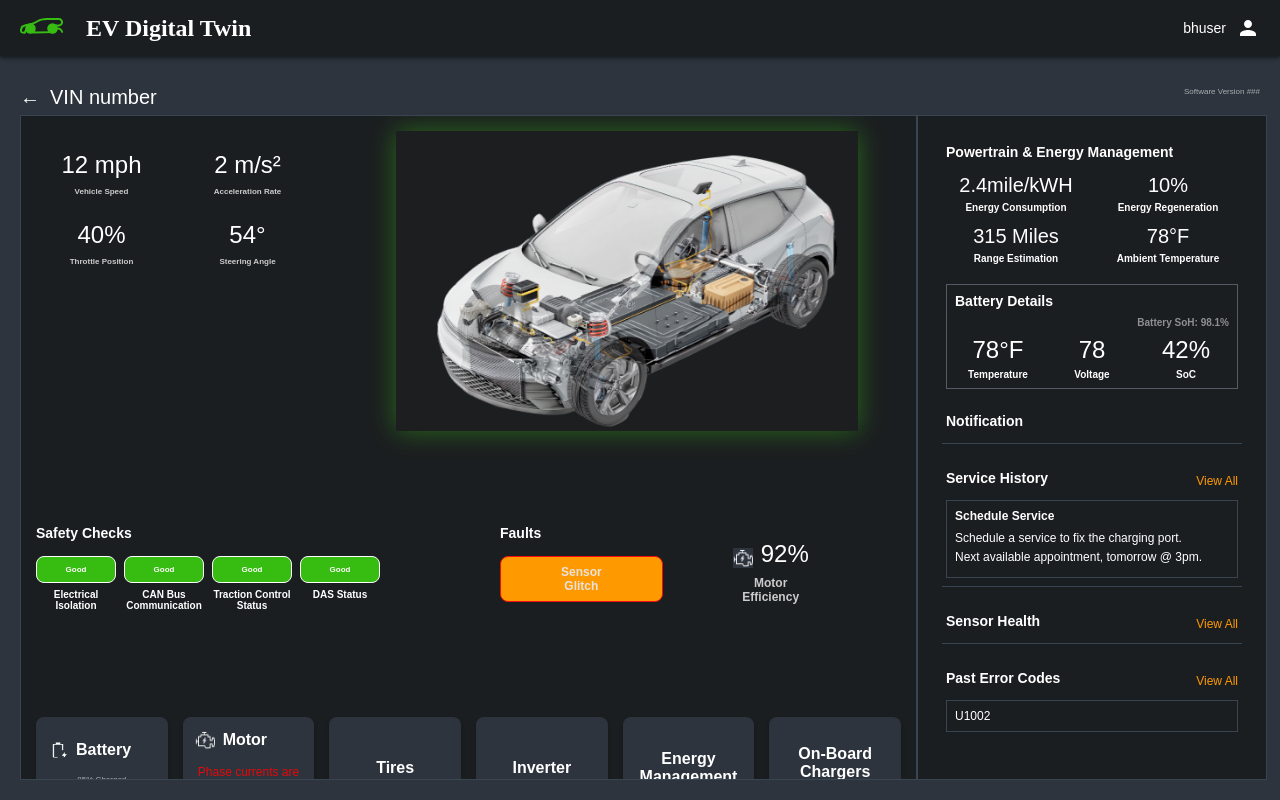
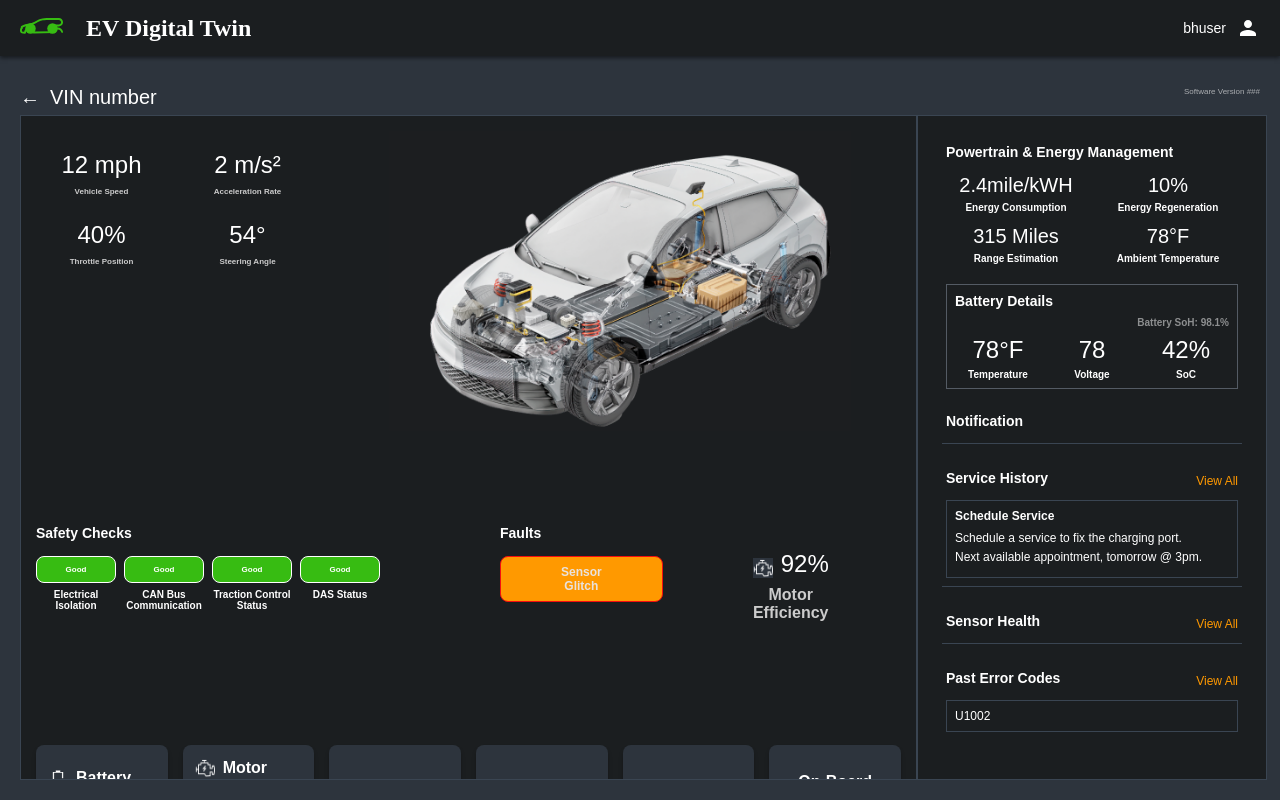
Before and after one commit to aws-solutions-library-samples/guidance-for-ev-digital-twin-ai-powered-operational-monitoring, a React (Create React App) app in the folder frontend/ev-digital-twin-tire-maintainence-system/: page /car/1 in a window 1280 px wide. Built offline with nearby package versions, Linux system fonts and the light colour scheme.

Commit message:
Update App.css styling

```diff
--- a/frontend/ev-digital-twin-tire-maintainence-system/src/App.css
+++ b/frontend/ev-digital-twin-tire-maintainence-system/src/App.css
@@ -275,20 +275,14 @@
 .vehicle-image-section {
   flex: 1;
   display: flex;
-  justify-content: center;
+  justify-content: flex-end;
+  padding-right: 50px;
 }
 
 .vehicle-detail-image {
   max-width: 100%;
   height: auto;
   max-height: 300px;
-  filter: drop-shadow(0 0 10px rgba(55, 188, 18, 0.4));
-  animation: pulse-glow 3s ease-in-out infinite;
-}
-
-@keyframes pulse-glow {
-  0%, 100% { filter: drop-shadow(0 0 10px rgba(55, 188, 18, 0.4)); }
-  50% { filter: drop-shadow(0 0 20px rgba(55, 188, 18, 0.7)); }
 }
 
 @media (min-width: 1920px) {
@@ -336,11 +330,11 @@
   }
 
   .car-detail .motor-efficiency .metric-value {
-    font-size: 36px;
+    font-size: 42px;
   }
 
   .car-detail .motor-efficiency .metric-label {
-    font-size: 16px;
+    font-size: 18px;
   }
 
   .car-detail .component-card {
@@ -360,18 +354,18 @@
   display: flex;
   align-items: flex-start;
   margin-left: auto;
-  margin-right: 100px;
-  padding: 15px 30px;
+  margin-right: 80px;
+  padding: 25px 50px;
   background: transparent;
   border-radius: 8px;
 }
 
 .motor-efficiency .metric-value {
-  font-size: 28px;
+  font-size: 38px;
 }
 
 .motor-efficiency .metric-label {
-  font-size: 12px;
+  font-size: 16px;
 }
 
 .metric-item {
```
